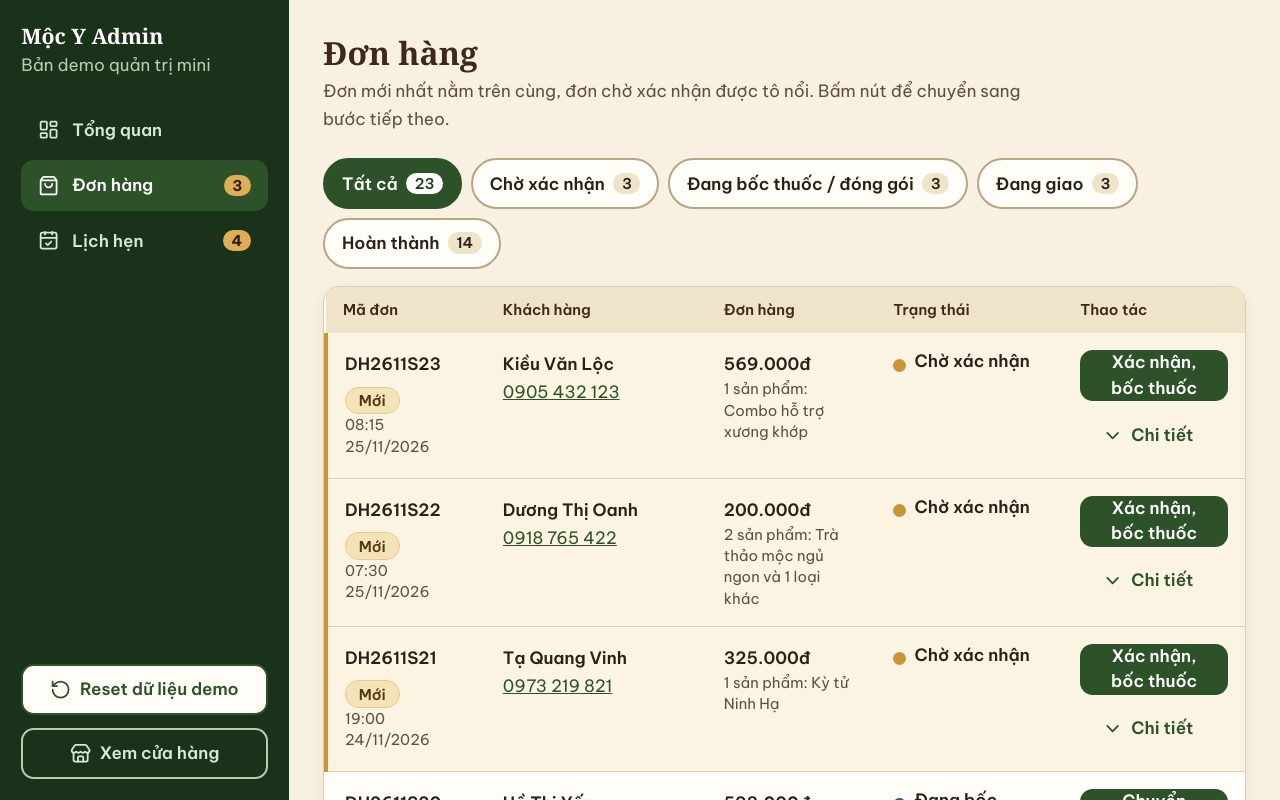
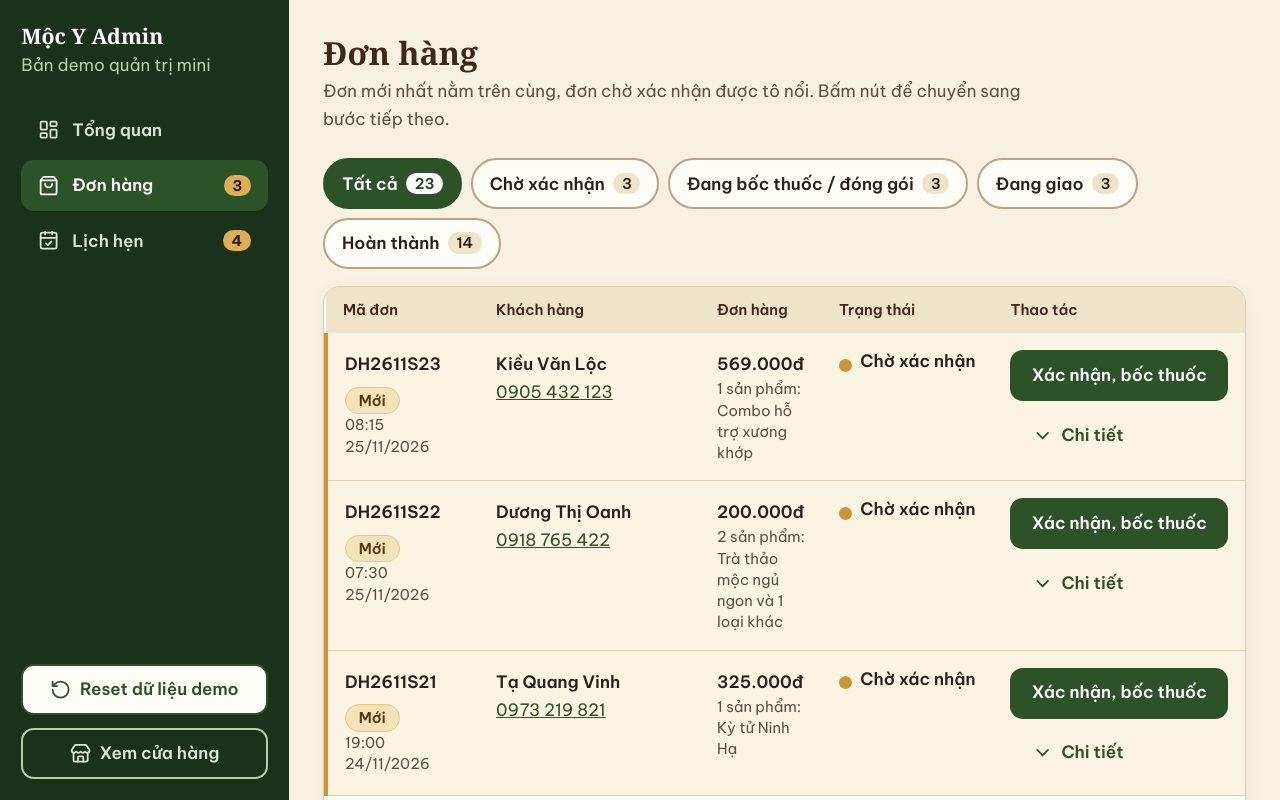
Before and after one commit to trisjr/mocy-platform, a Next.js app: page /admin/don-hang in a window 1280 px wide. Shown: the top 800 px of the page. Built offline with nearby package versions, Linux system fonts and the light colour scheme.

Commit message:
fix(admin): keep order action buttons on one line

```diff
--- a/src/components/admin/OrdersPanel.tsx
+++ b/src/components/admin/OrdersPanel.tsx
@@ -112,6 +112,7 @@ export function OrdersPanel() {
             {label && next ? (
               <Button
                 variant="primary"
+                className="whitespace-nowrap"
                 onClick={() => advanceOrderStatus(o.id)}
                 aria-label={`Đơn ${o.code}: chuyển sang ${ORDER_STATUS_META[next].label}`}
               >
@@ -125,6 +126,7 @@ export function OrdersPanel() {
             )}
             <Button
               variant="ghost"
+              className="whitespace-nowrap"
               aria-expanded={open}
               onClick={() => setExpanded(open ? null : o.id)}
               icon={open ? <ChevronUp aria-hidden="true" className="size-5" /> : <ChevronDown aria-hidden="true" className="size-5" />}
```
Also changed, not shown: 1 other file (tests, documents, lock files or other folders).
